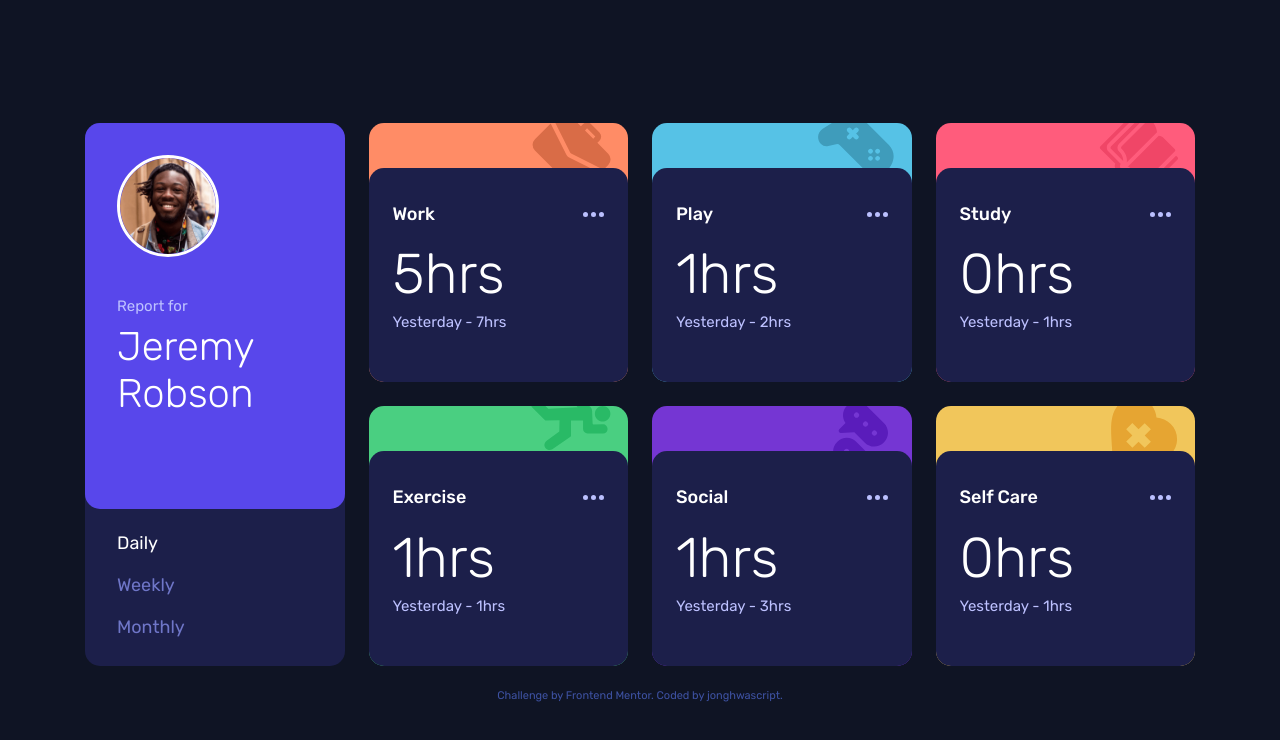
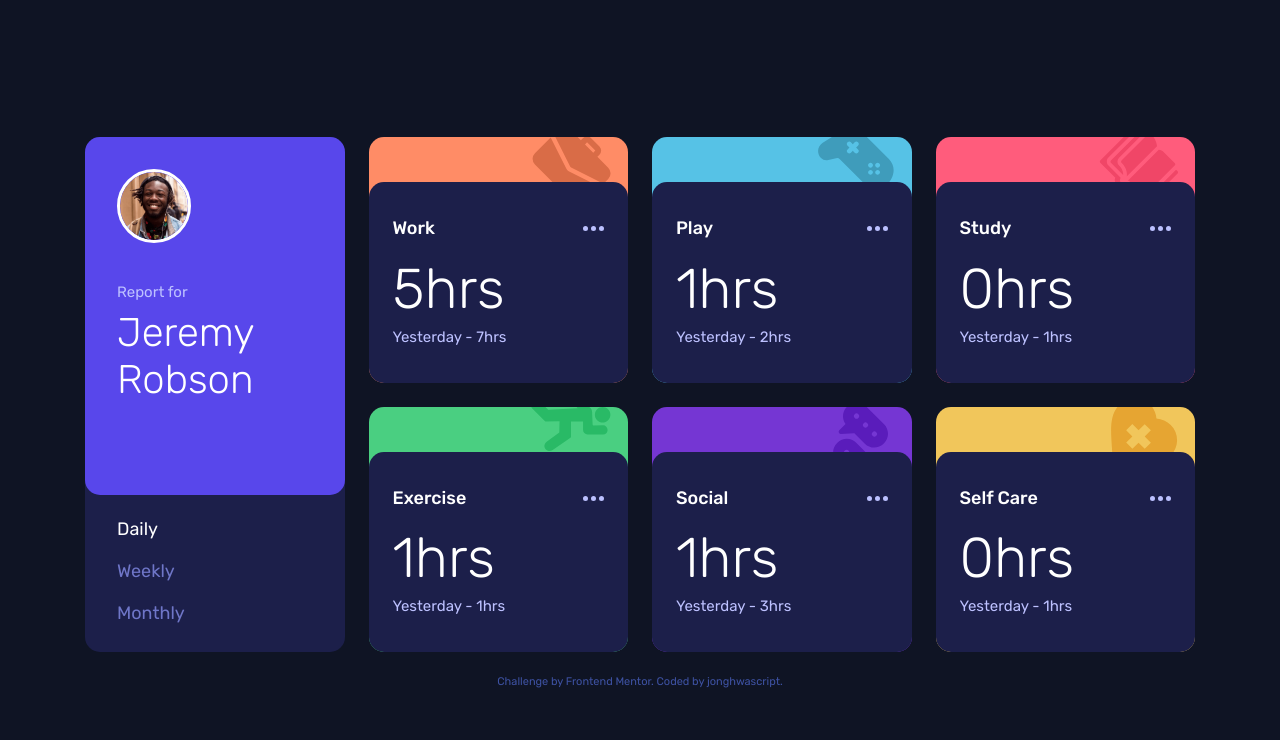
Before and after one commit to jonghwascript/time-tracking-dashboard, a website: page index.html in a window 1280 px wide. Drawn offline with Linux system fonts and the light colour scheme.

Commit message:
fix(layout): adjust profile sizing and prevent name wrapping
- Set a 320px minimum width for the container
- Scale the avatar with clamp() and prevent flex shrinking
- Keep the profile name on one line below the desktop breakpoint
- Convert typography, spacing, and border radii to rem units
- Set the mobile profile row height to 203px
- Update compiled CSS and source map

```diff
--- a/src/scss/style.scss
+++ b/src/scss/style.scss
@@ -3,8 +3,9 @@
 @use 'variables'as *;
 @use 'mixins'as m; // _mixins.scss 파일이 같은 폴더에 있는 경우
 
+
 body {
-  @include m.font-style(18px, 400, 1);
+  @include m.font-style(1.125rem, 400, 1);
   background-color: $font-color-navy-950;
   display: flex;
   flex-direction: column;
@@ -17,7 +18,8 @@
 
 // 컨텐츠 가운데 정렬 + 최대폭 wrapper. 챌린지마다 max-width 값만 바꿔서 쓴다.
 .container {
-  @include m.container(1110px, 24px);
+  @include m.container(1110px, 1.5rem);
+  min-width: 320px;
 }
 
 main {
@@ -25,7 +27,7 @@
   padding: 1.5rem 0;
   display: grid;
   grid-template-columns: minmax(0, 1fr);
-  grid-template-rows: 12.6875rem repeat(6, 1fr);
+  grid-template-rows: 203px repeat(6, 1fr);
   grid-template-areas:
     'repoter'
     'work'
@@ -63,12 +65,12 @@
 .repoter {
   grid-area: repoter;
   background-color: $font-color-navy-900;
-  border-radius: 15px;
+  border-radius: 0.9375rem;
 
   header {
-    padding: 2rem;
+    padding: 2rem; //32px
     background-color: $purple-600;
-    border-radius: 15px;
+    border-radius: 0.9375rem;
     display: flex;
     align-items: center;
     gap: 1.5rem;
@@ -81,14 +83,19 @@
     }
 
     img {
-      width: 100%;
-      max-width: 6.4rem;
+      width: clamp(64px, 6vw, 4.625rem);
       height: auto;
       aspect-ratio: 1 / 1;
+      flex-shrink: 0;
       object-fit: cover;
       border: 3px solid #fff;
       border-radius: 50%;
+
+      @include m.mq('desktop') {
+        max-width: 4.625rem; //74px
+      }
     }
+
 
     .user-info {
       p {
@@ -97,12 +104,15 @@
       }
 
       h1 {
-        margin-block-start: 8px;
+        //320px 이하 줄에서는 줄바꿈 되는 것을 방지
+        white-space: nowrap;
+        margin-block-start: 0.5rem;
         @include m.font-style(1.5rem, 300, 1.125rem);
         color: $font-color-white;
 
         @include m.mq('desktop') {
           @include m.font-style(2.5rem, 300, 2.9375rem);
+          white-space: normal;
         }
       }
     }
@@ -122,7 +132,7 @@
       @include m.mq('desktop') {
         flex-direction: column;
         gap: 1.3125rem;
-        margin-bottom: 28px;
+        margin-bottom: 1.75rem;
       }
 
       li {
@@ -146,7 +156,7 @@
             }
 
             &:focus-visible+.text {
-              outline: 2px solid $font-color-white;
+              outline: 0.125rem solid $font-color-white;
               outline-offset: 4px;
             }
           }
@@ -165,24 +175,24 @@
 }
 
 .box {
-  border-radius: 15px;
+  border-radius: 0.9375rem;
   color: #fff;
   position: relative;
   overflow: hidden;
   display: flex;
   flex-direction: column;
 
-  background-position: top -10px right 17.42px;
+  background-position: top -0.625rem right 1.0888rem;
   background-repeat: no-repeat;
   background-color: $orange-300;
   background-image: url(../images/icon-work.svg);
 
   .wrapper {
     flex: 1 1 auto;
-    padding: 27.5px 24px;
+    padding: 1.7188rem 1.5rem;
     margin-block-start: 2.375rem;
     background-color: $font-color-navy-900;
-    border-radius: 15px 15px 0 0;
+    border-radius: 0.9375rem 0.9375rem 0 0;
 
     &:hover,
     &:focus-visible {
```
Also changed, not shown: css/style.css, 1 other file.
